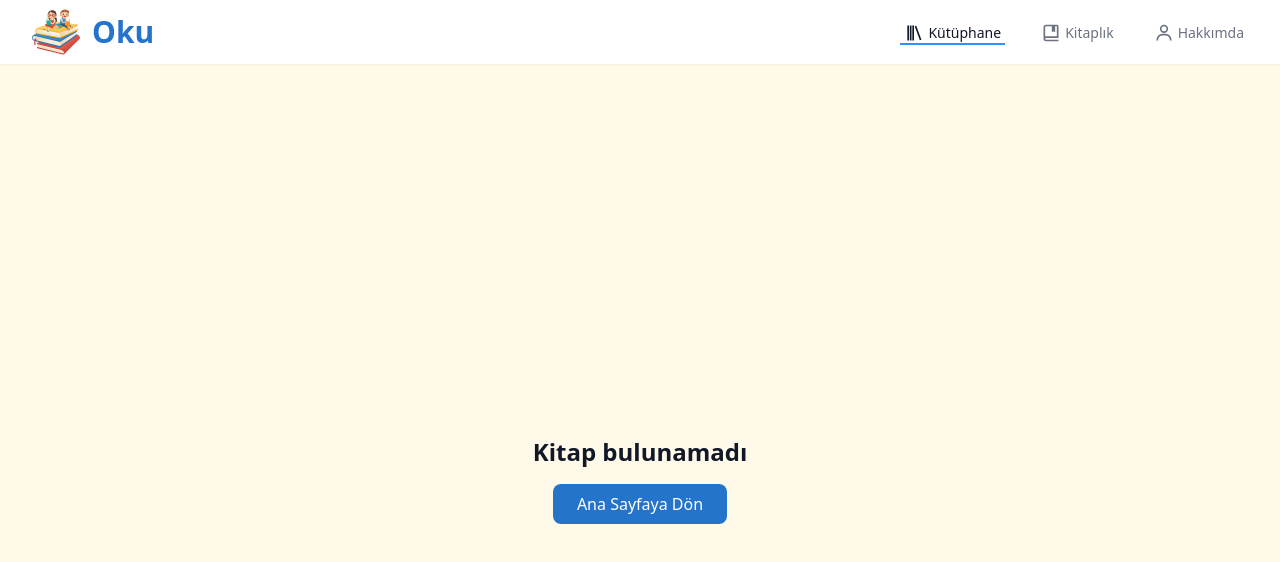
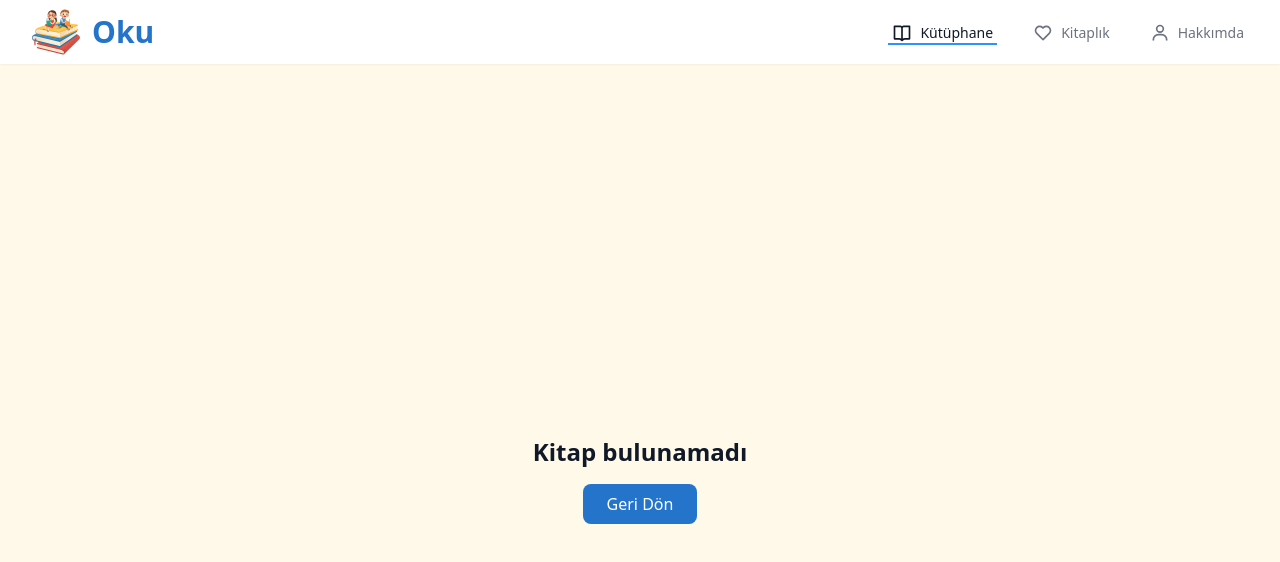
Before and after one commit to YamanSehzade/oku, a React (Vite) app: page /kitap/0 in a window 1280 px wide. Shown: the top 562 px of the page. Built offline with nearby package versions, Linux system fonts and the light colour scheme.

Commit message:
feat: Gezinme ve sayfa durumu için geliştirmeler
- App bileşeninde URL tabanlı aktif sekme yönetimi ekle
- BookCard ve BookDetailPage'de önceki sayfa bilgisini taşı
- Header bileşenini modüler ve daha esnek hale getir
- Navigasyon ve rota yönetimini iyileştir

```diff
--- a/src/App.tsx
+++ b/src/App.tsx
@@ -1,5 +1,5 @@
-import { useState } from 'react';
-import { Route, BrowserRouter as Router, Routes } from 'react-router-dom';
+import { useEffect, useState } from 'react';
+import { Route, BrowserRouter as Router, Routes, useLocation } from 'react-router-dom';
 import './App.css';
 import { BookmarksProvider } from './context/BookmarksContext';
 import { FavoritesProvider } from './context/FavoritesContext';
@@ -15,17 +15,25 @@ import ProfilePage from './pages/ProfilePage';
  * Ana uygulama bileşeni
  * Routing ve state yönetimini sağlar
  */
-const App = () => {
-  // Navigasyon state'leri
+const AppContent = () => {
   const [activeTab, setActiveTab] = useState('kutuphane');
   const [isMenuOpen, setIsMenuOpen] = useState(false);
+  const location = useLocation();
+
+  // URL değiştiğinde activeTab'i güncelle
+  useEffect(() => {
+    const path = location.pathname;
+    if (path === '/') {
+      setActiveTab('kutuphane');
+    } else if (path === '/kitaplik') {
+      setActiveTab('kitaplik');
+    } else if (path === '/hakkimda') {
+      setActiveTab('hakkimda');
+    }
+  }, [location.pathname]);
 
   return (
-    <Router>
-      <FavoritesProvider>
-        <BookmarksProvider>
     <div className="min-h-screen bg-primary-50">
-            {/* Header Bileşeni */}
       <Header
         activeTab={activeTab}
         setActiveTab={setActiveTab}
@@ -33,7 +41,6 @@ const App = () => {
         setIsMenuOpen={setIsMenuOpen}
       />
 
-            {/* Ana İçerik */}
       <main className="mx-auto max-w-7xl p-4 sm:px-6 lg:px-8">
         <Routes>
           <Route path="/" element={<LibraryPage />} />
@@ -43,6 +50,15 @@ const App = () => {
         </Routes>
       </main>
     </div>
+  );
+};
+
+const App = () => {
+  return (
+    <Router>
+      <FavoritesProvider>
+        <BookmarksProvider>
+          <AppContent />
         </BookmarksProvider>
       </FavoritesProvider>
     </Router>
--- a/src/components/BookCard.tsx
+++ b/src/components/BookCard.tsx
@@ -1,6 +1,6 @@
 import React, { useState } from 'react';
 import { BiHeart } from 'react-icons/bi';
-import { Link } from 'react-router-dom';
+import { Link, useLocation } from 'react-router-dom';
 import { useFavorites } from '../context/FavoritesContext';
 import { Book } from '../utils/books';
 
@@ -13,6 +13,7 @@ const BookCard: React.FC<Props> = ({ book }) => {
   const [imageError, setImageError] = useState(false);
   const { isFavorite, addFavorite, removeFavorite } = useFavorites();
   const favorite = isFavorite(book);
+  const location = useLocation();
 
   // Kitabın link'inden id'yi çıkar
   const getBookId = () => {
@@ -32,6 +33,7 @@ const BookCard: React.FC<Props> = ({ book }) => {
   return (
     <Link
       to={`/kitap/${getBookId()}`}
+      state={{ from: location.pathname }}
       className="group relative block aspect-[3/4] overflow-hidden rounded-2xl shadow-lg transition-all duration-300 hover:shadow-2xl"
     >
       {/* Arka Plan Resmi */}
--- a/src/components/Header.tsx
+++ b/src/components/Header.tsx
@@ -1,12 +1,12 @@
-import { BiBookBookmark, BiLibrary, BiMenu, BiUser } from 'react-icons/bi';
+import { BiBookOpen, BiHeart, BiMenu, BiUser } from 'react-icons/bi';
 import { Link } from 'react-router-dom';
 
-interface HeaderProps {
+type Props = {
   activeTab: string;
   setActiveTab: (tab: string) => void;
   isMenuOpen: boolean;
   setIsMenuOpen: (isOpen: boolean) => void;
-}
+};
 
 /**
  * Header bileşeni - Uygulama başlığı ve navigasyon menüsünü içerir
@@ -15,7 +15,28 @@ interface HeaderProps {
  * @param isMenuOpen - Mobil menünün açık/kapalı durumu
  * @param setIsMenuOpen - Mobil menüyü açıp/kapatan fonksiyon
  */
-const Header = ({ activeTab, setActiveTab, isMenuOpen, setIsMenuOpen }: HeaderProps) => {
+const Header = ({ activeTab, setActiveTab, isMenuOpen, setIsMenuOpen }: Props) => {
+  const tabs = [
+    {
+      id: 'kutuphane',
+      name: 'Kütüphane',
+      icon: BiBookOpen,
+      href: '/',
+    },
+    {
+      id: 'kitaplik',
+      name: 'Kitaplık',
+      icon: BiHeart,
+      href: '/kitaplik',
+    },
+    {
+      id: 'hakkimda',
+      name: 'Hakkımda',
+      icon: BiUser,
+      href: '/hakkimda',
+    },
+  ];
+
   return (
     <header className="bg-white shadow-sm">
       <nav className="mx-auto max-w-7xl px-4 sm:px-6 lg:px-8">
@@ -27,14 +48,14 @@ const Header = ({ activeTab, setActiveTab, isMenuOpen, setIsMenuOpen }: HeaderPr
               alt="Oku Logo"
               className="mr-3 h-10 w-10 sm:h-12 sm:w-12"
             />
-            <h1 className="text-secondary-600 text-2xl font-bold sm:text-3xl">Oku</h1>
+            <h1 className="text-2xl font-bold text-secondary-600 sm:text-3xl">Oku</h1>
           </div>
 
           {/* Mobil Menü Butonu */}
           <div className="sm:hidden">
             <button
               type="button"
-              className="text-secondary-500 hover:bg-secondary-100 hover:text-secondary-600 inline-flex items-center justify-center rounded-md p-2 focus:outline-none"
+              className="inline-flex items-center justify-center rounded-md p-2 text-secondary-500 hover:bg-secondary-100 hover:text-secondary-600 focus:outline-none"
               onClick={() => setIsMenuOpen(!isMenuOpen)}
             >
               <BiMenu className="h-6 w-6" />
@@ -42,163 +63,53 @@ const Header = ({ activeTab, setActiveTab, isMenuOpen, setIsMenuOpen }: HeaderPr
           </div>
 
           {/* Desktop Menü */}
-          <DesktopMenu activeTab={activeTab} setActiveTab={setActiveTab} />
+          <div className="hidden sm:flex sm:space-x-8">
+            {tabs.map(tab => (
+              <Link
+                key={tab.id}
+                to={tab.href}
+                className={`${
+                  activeTab === tab.id
+                    ? 'border-secondary-500 text-gray-900'
+                    : 'border-transparent text-gray-500 hover:border-gray-300 hover:text-gray-700'
+                } inline-flex items-center border-b-2 px-1 pt-1 text-sm font-medium`}
+                onClick={() => setActiveTab(tab.id)}
+              >
+                <tab.icon className="mr-2 h-5 w-5" />
+                {tab.name}
+              </Link>
+            ))}
+          </div>
         </div>
 
         {/* Mobil Menü */}
-        {isMenuOpen && (
-          <MobileMenu
-            activeTab={activeTab}
-            setActiveTab={setActiveTab}
-            setIsMenuOpen={setIsMenuOpen}
-          />
-        )}
+        <div className={`sm:hidden ${isMenuOpen ? 'block' : 'hidden'}`}>
+          <div className="space-y-1 pb-3 pt-2">
+            {tabs.map(tab => (
+              <Link
+                key={tab.id}
+                to={tab.href}
+                className={`${
+                  activeTab === tab.id
+                    ? 'border-secondary-500 bg-secondary-50 text-secondary-700'
+                    : 'border-transparent text-gray-500 hover:border-gray-300 hover:bg-gray-50 hover:text-gray-700'
+                } block border-l-4 py-2 pl-3 pr-4 text-base font-medium`}
+                onClick={() => {
+                  setActiveTab(tab.id);
+                  setIsMenuOpen(false);
+                }}
+              >
+                <div className="flex items-center">
+                  <tab.icon className="mr-2 h-5 w-5" />
+                  {tab.name}
+                </div>
+              </Link>
+            ))}
+          </div>
+        </div>
       </nav>
     </header>
   );
 };
 
-/**
- * Desktop menü bileşeni
- */
-const DesktopMenu = ({
-  activeTab,
-  setActiveTab,
-}: Omit<HeaderProps, 'isMenuOpen' | 'setIsMenuOpen'>) => (
-  <div className="hidden sm:flex sm:space-x-8">
-    <NavLink
-      to="/"
-      icon={<BiLibrary className="mr-1 h-5 w-5" />}
-      text="Kütüphane"
-      isActive={activeTab === 'kutuphane'}
-      onClick={() => setActiveTab('kutuphane')}
-    />
-    <NavLink
-      to="/kitaplik"
-      icon={<BiBookBookmark className="mr-1 h-5 w-5" />}
-      text="Kitaplık"
-      isActive={activeTab === 'kitaplik'}
-      onClick={() => setActiveTab('kitaplik')}
-    />
-    <NavLink
-      to="/hakkimda"
-      icon={<BiUser className="mr-1 h-5 w-5" />}
-      text="Hakkımda"
-      isActive={activeTab === 'hakkimda'}
-      onClick={() => setActiveTab('hakkimda')}
-    />
-  </div>
-);
-
-/**
- * Mobil menü bileşeni
- */
-const MobileMenu = ({
-  activeTab,
-  setActiveTab,
-  setIsMenuOpen,
-}: Omit<HeaderProps, 'isMenuOpen'>) => (
-  <div className="sm:hidden">
-    <div className="space-y-1 pb-3 pt-2">
-      <MobileNavLink
-        to="/"
-        icon={<BiLibrary className="mr-2 h-5 w-5" />}
-        text="Kütüphane"
-        isActive={activeTab === 'kutuphane'}
-        onClick={() => {
-          setActiveTab('kutuphane');
-          setIsMenuOpen(false);
-        }}
-        activeClassName="bg-secondary-50 border-secondary-500 text-secondary-700"
-      />
-      <MobileNavLink
-        to="/kitaplik"
-        icon={<BiBookBookmark className="mr-2 h-5 w-5" />}
-        text="Kitaplık"
-        isActive={activeTab === 'kitaplik'}
-        onClick={() => {
-          setActiveTab('kitaplik');
-          setIsMenuOpen(false);
-        }}
-        activeClassName="bg-teal-50 border-teal-500 text-teal-700"
-      />
-      <MobileNavLink
-        to="/hakkimda"
-        icon={<BiUser className="mr-2 h-5 w-5" />}
-        text="Hakkımda"
-        isActive={activeTab === 'hakkimda'}
-        onClick={() => {
-          setActiveTab('hakkimda');
-          setIsMenuOpen(false);
-        }}
-        activeClassName="bg-accent-50 border-accent-500 text-accent-700"
-      />
-    </div>
-  </div>
-);
-
-/**
- * Desktop navigasyon link bileşeni
- */
-const NavLink = ({
-  to,
-  icon,
-  text,
-  isActive,
-  onClick,
-}: {
-  to: string;
-  icon: React.ReactNode;
-  text: string;
-  isActive: boolean;
-  onClick: () => void;
-}) => (
-  <Link
-    to={to}
-    className={`${
-      isActive
-        ? 'border-secondary-500 text-gray-900'
-        : 'border-transparent text-gray-500 hover:border-gray-300 hover:text-gray-700'
-    } inline-flex items-center border-b-2 px-1 pt-1 text-sm font-medium`}
-    onClick={onClick}
-  >
-    {icon}
-    {text}
-  </Link>
-);
-
-/**
- * Mobil navigasyon link bileşeni
- */
-const MobileNavLink = ({
-  to,
-  icon,
-  text,
-  isActive,
-  onClick,
-  activeClassName,
-}: {
-  to: string;
-  icon: React.ReactNode;
-  text: string;
-  isActive: boolean;
-  onClick: () => void;
-  activeClassName: string;
-}) => (
-  <Link
-    to={to}
-    className={`${
-      isActive
-        ? activeClassName
-        : 'border-transparent text-gray-500 hover:border-gray-300 hover:bg-gray-50 hover:text-gray-700'
-    } block border-l-4 py-2 pl-3 pr-4 text-base font-medium`}
-    onClick={onClick}
-  >
-    <div className="flex items-center">
-      {icon}
-      {text}
-    </div>
-  </Link>
-);
-
 export default Header;
--- a/src/pages/BookDetailPage.tsx
+++ b/src/pages/BookDetailPage.tsx
@@ -1,12 +1,15 @@
 import { motion, PanInfo, useAnimation } from 'framer-motion';
 import { useEffect, useRef, useState } from 'react';
 import { BiArrowBack, BiBookmark } from 'react-icons/bi';
-import { useNavigate, useParams } from 'react-router-dom';
+import { useLocation, useNavigate, useParams } from 'react-router-dom';
+import { useBookmarks } from '../context/BookmarksContext';
 import { books } from '../utils/books';
 
 const BookDetailPage = () => {
   const { id } = useParams<{ id: string }>();
   const navigate = useNavigate();
+  const location = useLocation();
+  const { isBookmarked, addBookmark, removeBookmark } = useBookmarks();
 
   // URL'den gelen id'yi decode et ve kitabı bul
   const decodedId = id ? decodeURIComponent(id) : '';
@@ -20,7 +23,6 @@ const BookDetailPage = () => {
   const [currentPage, setCurrentPage] = useState(2);
   const [imageError, setImageError] = useState(false);
   const [showControls, setShowControls] = useState(true);
-  const [isBookmarked, setIsBookmarked] = useState(false); // TODO: Context'ten gelecek
   const controls = useAnimation();
   const containerRef = useRef<HTMLDivElement>(null);
 
@@ -37,6 +39,12 @@ const BookDetailPage = () => {
     window.addEventListener('keydown', handleKeyDown, { passive: true });
     return () => window.removeEventListener('keydown', handleKeyDown);
   }, [currentPage, imageError]);
+
+  const handleGoBack = () => {
+    // Önceki sayfanın URL'sini kontrol et
+    const previousPath = location.state?.from || '/';
+    navigate(previousPath);
+  };
 
   const scrollToTop = () => {
     if (containerRef.current) {
@@ -94,7 +102,13 @@ const BookDetailPage = () => {
   };
 
   const handleBookmarkClick = () => {
-    setIsBookmarked(!isBookmarked); // TODO: Context'e taşınacak
+    if (!book) return;
+
+    if (isBookmarked(book)) {
+      removeBookmark(book);
+    } else {
+      addBookmark(book, currentPage);
+    }
   };
 
   if (!book) {
@@ -103,10 +117,10 @@ const BookDetailPage = () => {
         <div className="text-center">
           <h2 className="mb-4 text-2xl font-bold text-gray-900">Kitap bulunamadı</h2>
           <button
-            onClick={() => navigate('/')}
+            onClick={handleGoBack}
             className="rounded-lg bg-secondary-600 px-6 py-2 text-white transition-colors hover:bg-secondary-700"
           >
-            Ana Sayfaya Dön
+            Geri Dön
           </button>
         </div>
       </div>
@@ -123,7 +137,7 @@ const BookDetailPage = () => {
       >
         <div className="flex items-center justify-between text-white">
           <button
-            onClick={() => navigate('/')}
+            onClick={handleGoBack}
             className="flex items-center rounded-lg bg-white/10 px-4 py-2 text-sm font-medium backdrop-blur-sm transition-opacity hover:bg-white/20"
           >
             <BiArrowBack className="mr-2 h-5 w-5" />
@@ -134,7 +148,7 @@ const BookDetailPage = () => {
             <button
               onClick={handleBookmarkClick}
               className={`rounded-full p-2 ${
-                isBookmarked
+                isBookmarked(book)
                   ? 'bg-accent-500/20 text-accent-400'
                   : 'bg-white/10 text-white/70 hover:bg-white/20'
               }`}
@@ -167,10 +181,10 @@ const BookDetailPage = () => {
                 <div className="mb-4 text-2xl font-semibold text-white">Kitap Bitti</div>
                 <div className="text-lg text-white/70">Bu kitabı okumayı tamamladınız</div>
                 <button
-                  onClick={() => navigate('/')}
+                  onClick={handleGoBack}
                   className="mt-8 rounded-lg bg-white/10 px-6 py-3 text-white backdrop-blur-sm transition-colors hover:bg-white/20"
                 >
-                  Ana Sayfaya Dön
+                  Geri Dön
                 </button>
               </div>
             ) : (
```
Lines whose indentation alone changed are shown as unchanged.
